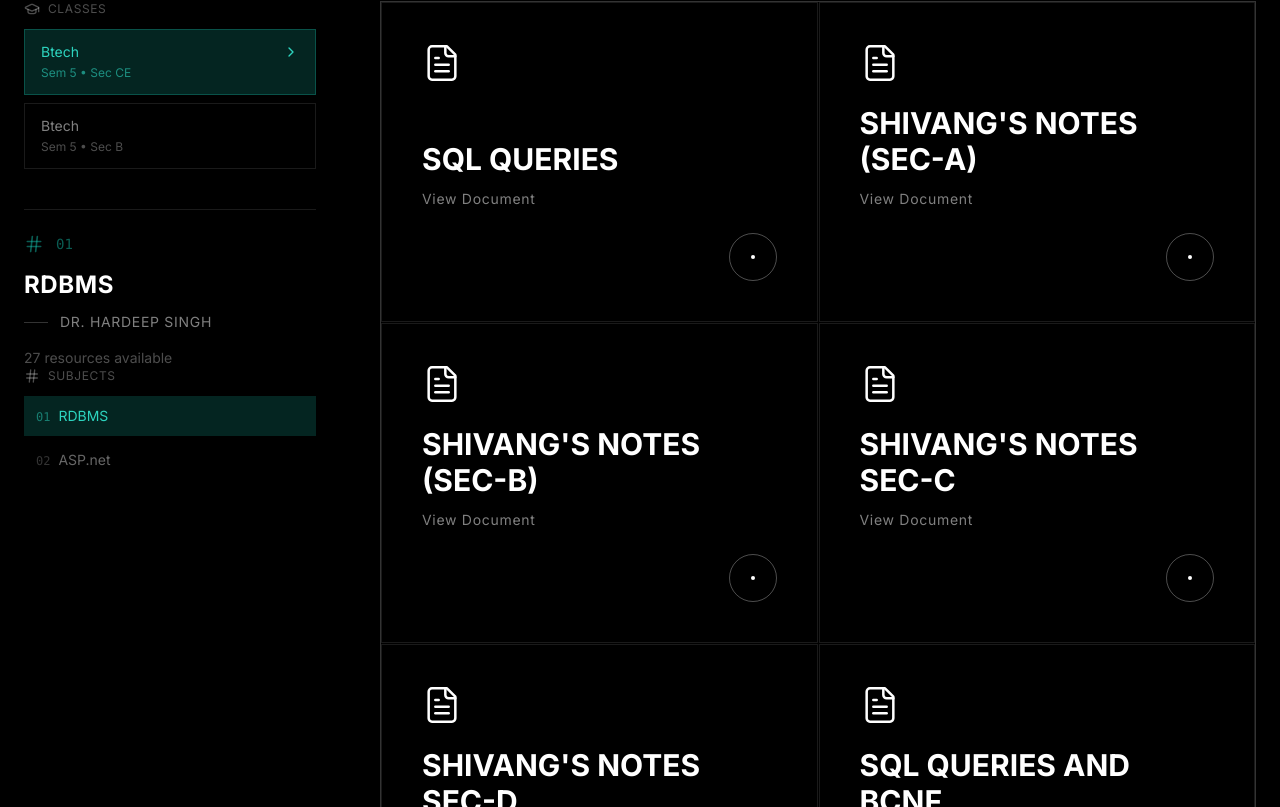
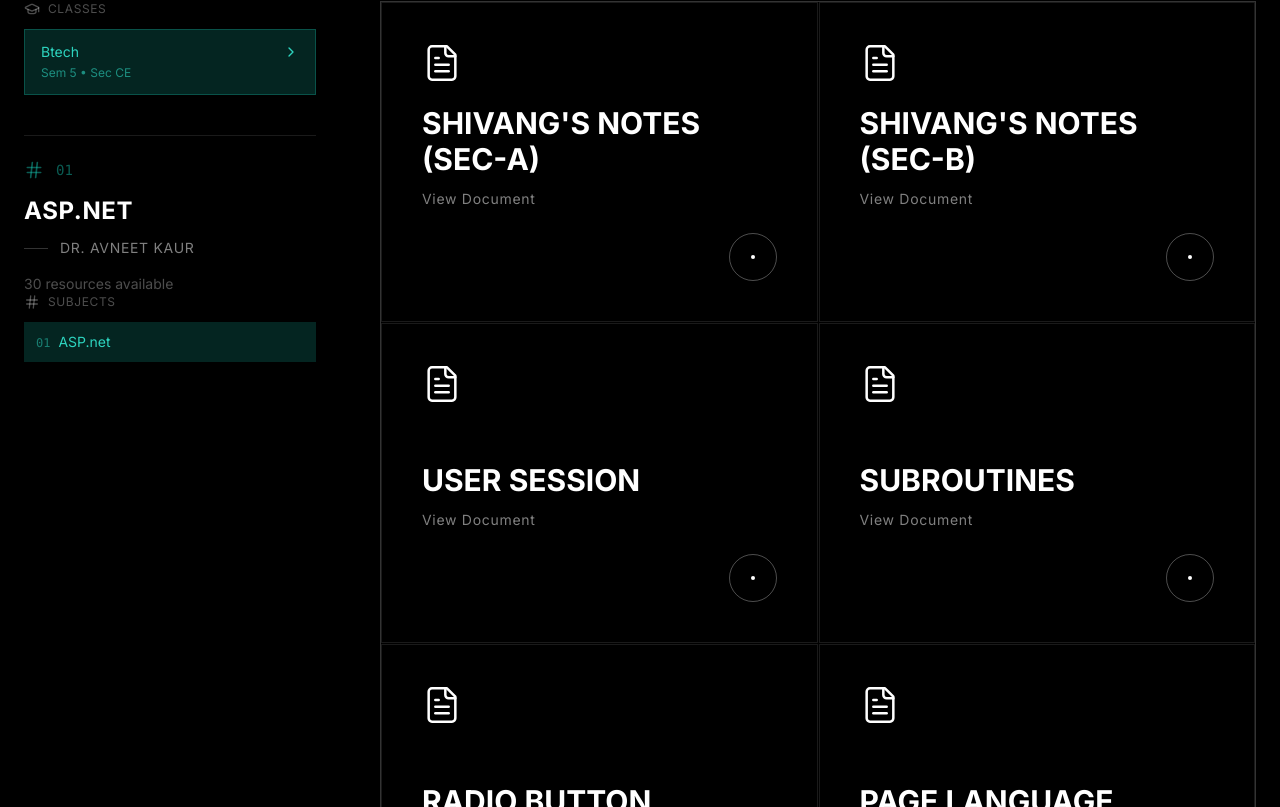
Before and after one commit to gangasingh007/uni-fe-k72, a React (Vite) app: page /subjects/resources in a window 1280 px wide. Shown: the part 533-1340 px from the top of the page. Built offline with nearby package versions, Linux system fonts and the light colour scheme.

Commit message:
feat : ASp.net notes configured

```diff
--- a/src/data/index.ts
+++ b/src/data/index.ts
@@ -7,213 +7,10 @@ export const resourcesData = {
             "semester": "5",
             "subject": [
                 {
-                    "_id": "68b9a498a40e9fb372a628b1",
-                    "title": "RDBMS",
-                    "subjectTeacher": "Dr. Hardeep Singh",
-                    "resources": [
-                        {
-                            "_id": "68b9a4b0a40e9fb372a628bc",
-                            "title": "SQL queries",
-                            "link": "https://drive.google.com/file/d/1b2FlvJsP4FsiG80Za0ru_2VeQBWfBf6H/view?usp=drive_link",
-                            "type": "Document",
-                            "createdAt": "2025-09-04T14:39:44.041Z"
-                        },
-                        {
-                            "_id": "68be53beb407df568ae59e20",
-                            "title": "Shivang's Notes (Sec-A)",
-                            "link": "https://drive.google.com/file/d/11dwvgI2DkB6az0HBFABAEQUCsNRS-wNm/view?usp=drive_link",
-                            "type": "Document",
-                            "createdAt": "2025-09-08T03:55:42.103Z"
-                        },
-                        {
-                            "_id": "68be53ecb407df568ae59e32",
-                            "title": "Shivang's Notes (Sec-B)",
-                            "link": "https://drive.google.com/file/d/11gnY1dyrAjuPjvVHbQ_yYhlmmO4H1u7i/view?usp=drive_link",
-                            "type": "Document",
-                            "createdAt": "2025-09-08T03:56:28.875Z"
-                        },
-                        {
-                            "_id": "69385da1a00fe6926602cec3",
-                            "title": "Shivang's Notes Sec-C",
-                            "link": "https://drive.google.com/file/d/11WcA7iiiqW4mcnUjj6uiG0uugdGpclR0/view?usp=drive_link",
-                            "type": "Document",
-                            "createdAt": "2025-12-09T17:34:25.873Z"
-                        },
-                        {
-                            "_id": "69385dd3a00fe6926602ceca",
-                            "title": "Shivang's Notes Sec-D",
-                            "link": "https://drive.google.com/file/d/11Yvjg2ILKB-9xZIEE8AWNaoYIbCQFVKs/view?usp=drive_link",
-                            "type": "Document",
-                            "createdAt": "2025-12-09T17:35:15.885Z"
-                        },
-                        {
-                            "_id": "69183ed244dccb50d948d7e4",
-                            "title": "SQL queries and BCNF",
-                            "link": "https://docs.google.com/presentation/d/1LM1HJ9qS6J9cRN2XPxpB_2b0FmT136Zn/edit?usp=drive_link&ouid=101070998960209493258&rtpof=true&sd=true",
-                            "type": "Document",
-                            "createdAt": "2025-11-15T08:50:26.283Z"
-                        },
-                         {
-                            "_id": "68d3a7f881a1f08520a30dd9",
-                            "title": "3NF",
-                            "link": "https://drive.google.com/file/d/1aQKbmcebKP8GtwY-WWfvQge4ysAf50tH/view?usp=drive_link",
-                            "type": "Document",
-                            "createdAt": "2025-09-24T08:12:40.504Z"
-                        },
-                        {
-                            "_id": "68d3a82181a1f08520a30de3",
-                            "title": "ANSI SPARC Architecture Schema",
-                            "link": "https://drive.google.com/file/d/1XW5HSJkOYZYpvOqW_uvVx1XeJfiZvWrL/view?usp=drive_link",
-                            "type": "Document",
-                            "createdAt": "2025-09-24T08:13:21.943Z"
-                        },
-                        {
-                            "_id": "68d3a83081a1f08520a30ded",
-                            "title": "BCNF, 4NF, 5NF",
-                            "link": "https://drive.google.com/file/d/19x8aRDz-QEQEjXKNC_NTCEPQGZ-GfVQi/view?usp=drive_link",
-                            "type": "Document",
-                            "createdAt": "2025-09-24T08:13:36.071Z"
-                        },
-                        {
-                            "_id": "68d3a84681a1f08520a30df7",
-                            "title": "ER Model",
-                            "link": "https://drive.google.com/file/d/1Lo21fASqxCOo4s2spAX9AyidxcKIJxjn/view?usp=drive_link",
-                            "type": "Document",
-                            "createdAt": "2025-09-24T08:13:58.389Z"
-                        },
-                        {
-                            "_id": "68d3a85481a1f08520a30e01",
-                            "title": "Integrity",
-                            "link": "https://drive.google.com/file/d/1_EHji1_KU0DdNYwxcQd5rziqGvYsU3qL/view?usp=drive_link",
-                            "type": "Document",
-                            "createdAt": "2025-09-24T08:14:12.628Z"
-                        },
-                        {
-                            "_id": "68d3a87081a1f08520a30e0b",
-                            "title": "Introduction to SQL upto indexes",
-                            "link": "https://drive.google.com/file/d/1Q0GbtT5Cs7dcsu5pOmIRNXamVxxGAdtR/view?usp=drive_link",
-                            "type": "Document",
-                            "createdAt": "2025-09-24T08:14:40.786Z"
-                        },
-                        {
-                            "_id": "68d3a88281a1f08520a30e15",
-                            "title": "Keys in RDBMS",
-                            "link": "https://drive.google.com/file/d/1q5Q-tg5iteQq8AsSzHac2ezZaRXqZQra/view?usp=drive_link",
-                            "type": "Document",
-                            "createdAt": "2025-09-24T08:14:58.784Z"
-                        },
-                        {
-                            "_id": "68d3a89181a1f08520a30e1f",
-                            "title": "Normalization",
-                            "link": "https://drive.google.com/file/d/1sJ58efK7F562vQovvusmkTkMCZcUysRu/view?usp=drive_link",
-                            "type": "Document",
-                            "createdAt": "2025-09-24T08:15:13.324Z"
-                        },
-                        {
-                            "_id": "68d3a8ae81a1f08520a30e29",
-                            "title": "Relational Algebra and Relational Calculus",
-                            "link": "https://drive.google.com/file/d/1bd-ntV7Wy8Vqg0A5Cs9qnmDteSrlpvER/view?usp=drive_link",
-                            "type": "Document",
-                            "createdAt": "2025-09-24T08:15:42.715Z"
-                        },
-                        {
-                            "_id": "68d3a8bd81a1f08520a30e33",
-                            "title": "Relational Algebra",
-                            "link": "https://drive.google.com/file/d/1VEwvfDlmrbYnYC43Hptz2kMtLJbyc30b/view?usp=drive_link",
-                            "type": "Document",
-                            "createdAt": "2025-09-24T08:15:57.689Z"
-                        },
-                        {
-                            "_id": "68d3a8cd81a1f08520a30e3d",
-                            "title": "Relational Calculus",
-                            "link": "https://drive.google.com/file/d/1phDSwZr-0GJkHrh0_Wsfx75RhfjI2ntu/view?usp=drive_link",
-                            "type": "Document",
-                            "createdAt": "2025-09-24T08:16:13.942Z"
-                        },
-                        {
-                            "_id": "68d3a8e181a1f08520a30e47",
-                            "title": "Relational Data Model",
-                            "link": "https://drive.google.com/file/d/1VctyW6qpte8o7nj-YOdXZRk16OGbKhdd/view?usp=drive_link",
-                            "type": "Document",
-                            "createdAt": "2025-09-24T08:16:33.207Z"
-                        },
-                        {
-                            "_id": "68d3a8fe81a1f08520a30e51",
-                            "title": "Section-A upto DBA",
-                            "link": "https://drive.google.com/file/d/1g5kUZ6s_gz8tcqdEeiTANxLtEOTl52v1/view?usp=sharing",
-                            "type": "Document",
-                            "createdAt": "2025-09-24T08:17:02.219Z"
-                        },
-                        {
-                            "_id": "68d3a90e81a1f08520a30e5b",
-                            "title": "SQL Queries Examples",
-                            "link": "https://drive.google.com/file/d/11rZJykV6lwwDuAGPEwUfea6OtLwY8duj/view?usp=drive_link",
-                            "type": "Document",
-                            "createdAt": "2025-09-24T08:17:18.113Z"
-                        },
-                        {
-                            "_id": "69384dc9a00fe6926602ce8c",
-                            "title": "Section-C Query Optimization",
-                            "link": "https://drive.google.com/file/d/195xVhSK2dWdZxWCROAnIVjUhgkzT9qmG/view?usp=sharing",
-                            "type": "Document",
-                            "createdAt": "2025-12-09T16:26:49.662Z"
-                        },
-                        {
-                            "_id": "69384df8a00fe6926602ce93",
-                            "title": "Query decomposition and role of relational algebra",
-                            "link": "https://drive.google.com/file/d/1RFoXL2HChsIL_w-2mAU27DHJP7oshFq_/view?usp=drive_link",
-                            "type": "Document",
-                            "createdAt": "2025-12-09T16:27:36.401Z"
-                        },
-                        {
-                            "_id": "69384e2ca00fe6926602ce9a",
-                            "title": "Created Sorted Procedures",
-                            "link": "https://drive.google.com/file/d/1HPVmLb58SNqSomQG3qgvogRt31-n0H1r/view?usp=drive_link",
-                            "type": "Document",
-                            "createdAt": "2025-12-09T16:28:28.902Z"
-                        },
-                        {
-                            "_id": "69384e4aa00fe6926602cea1",
-                            "title": "Intro to SQl upto Indexes",
-                            "link": "https://drive.google.com/file/d/1Ux2VWooVMxyhK6jB2eAlFG0qaLZFBnmA/view?usp=drive_link",
-                            "type": "Document",
-                            "createdAt": "2025-12-09T16:28:58.583Z"
-                        },
-                        {
-                            "_id": "69384e5ea00fe6926602cea8",
-                            "title": "Advanced SQL",
-                            "link": "https://drive.google.com/file/d/1OpehIcmjkaryCMBMssjqyz9DBEc8EpT_/view?usp=drive_link",
-                            "type": "Document",
-                            "createdAt": "2025-12-09T16:29:18.681Z"
-                        },
-                        {
-                            "_id": "69384ee9a00fe6926602ceb2",
-                            "title": "SQl",
-                            "link": "https://drive.google.com/file/d/1KXuAt64d7FLElsf5W5qACzZJuSFj8U2n/view?usp=drive_link",
-                            "type": "Document",
-                            "createdAt": "2025-12-09T16:31:37.538Z"
-                        },
-                        {
-                            "_id": "69384efda00fe6926602ceb9",
-                            "title": "Section-D complete",
-                            "link": "https://drive.google.com/file/d/1Y6eeatQqK9LeHA7HQjcR3YBSI8npncRG/view?usp=drive_link",
-                            "type": "Document",
-                            "createdAt": "2025-12-09T16:31:57.365Z"
-                        }
-                    ]
-                },
-                {
                     "_id": "68bdb9a3a0c778edac25cfa1",
                     "title": "ASP.net",
                     "subjectTeacher": "Dr. Avneet Kaur",
                     "resources": [
-                        {
-                            "_id": "68bdc215a0c778edac25d0ed",
-                            "title": "ASP.net Playlist",
-                            "link": "https://youtube.com/playlist?list=PLMoluEXvWXK6Q1h-5vVX4tzX7-O2FdgZA&si=ZHowq6r-UUufvv3h",
-                            "type": "Yt-Link",
-                            "createdAt": "2025-09-07T17:34:13.888Z"
-                        },
                         {
                             "_id": "68be52b8b407df568ae59de7",
                             "title": "Shivang's Notes (Sec-A)",
@@ -228,43 +25,6 @@ export const resourcesData = {
                             "type": "Document",
                             "createdAt": "2025-09-08T03:51:52.962Z"
                         },
-                        {
-                            "_id": "68d6f51846b0ab98d1568670",
-                            "title": "ASP.net Section-A (Complete)",
-                            "link": "https://drive.google.com/file/d/1Nz9GjGxeWzYIq01Xk3VlYD8VCLTk1ZvZ/view?usp=drive_link",
-                            "type": "Document",
-                            "createdAt": "2025-09-26T20:18:32.328Z"
-                        },
-                        {
-                            "_id": "68d79e9ba064df0b1850abd0",
-                            "title": "Sec-A detailed notes",
-                            "link": "https://drive.google.com/file/d/1rw25tyMmTM5b6ROzwZJFQu9bCZX8ipxi/view?usp=drive_link",
-                            "type": "Document",
-                            "createdAt": "2025-09-27T08:21:47.477Z"
-                        }
-                    ]
-                },
-            ]
-        },
-        {
-            "_id": "68b9b2faa40e9fb372a62902",
-            "courseName": "Btech",
-            "section": "B",
-            "semester": "5",
-            "subject": [
-                {
-                    "_id": "68c17171cb3b0dd6c35ef0ef",
-                    "title": "RDBMS",
-                    "subjectTeacher": "Er. Aditika",
-                    "resources": [
-
-                    ]
-                },
-                {
-                    "_id": "68c800a9ef7615d03a018a42",
-                    "title": "ASP.net",
-                    "subjectTeacher": "Dr. Veerawali Behal",
-                    "resources": [
                         {
                             "_id": "68d050b606664c694bf8662a",
                             "title": "User Session",
@@ -362,10 +122,108 @@ export const resourcesData = {
                             "link": "https://docs.google.com/document/d/1XliKQU3xoAIf0ezwbWHtCh0ZZp0x7SRG/edit?usp=drive_link&ouid=101070998960209493258&rtpof=true&sd=true",
                             "type": "Document",
                             "createdAt": "2025-09-21T19:28:59.992Z"
+                        },
+                         {
+                            "_id": "693d394c008cbd721dc8afe3",
+                            "title": "Page life Cycle",
+                            "link": "https://drive.google.com/file/d/1v4VaE-JqABivQGI-G072o27xwBvDb5bN/view?usp=drive_link",
+                            "type": "Document",
+                            "createdAt": "2025-12-13T10:00:44.319Z"
+                        },
+                        {
+                            "_id": "693d3977008cbd721dc8afea",
+                            "title": "Page Events",
+                            "link": "https://drive.google.com/file/d/1Ant9NR6YHxhjCnoNj-Wy1PEAowtsYhkn/view?usp=drive_link",
+                            "type": "Document",
+                            "createdAt": "2025-12-13T10:01:27.421Z"
+                        },
+                        {
+                            "_id": "693d3990008cbd721dc8aff1",
+                            "title": "Scope of Events",
+                            "link": "https://drive.google.com/file/d/10hQRwYb-0Xy1-mJvIlKV4N0AhJP0uZ1c/view?usp=drive_link",
+                            "type": "Document",
+                            "createdAt": "2025-12-13T10:01:52.815Z"
+                        },
+                        {
+                            "_id": "693d39a4008cbd721dc8aff8",
+                            "title": "CAS",
+                            "link": "https://drive.google.com/file/d/1SoRN-U--dBVcKDOt-ql3b-jQByzqLqQk/view?usp=drive_link",
+                            "type": "Document",
+                            "createdAt": "2025-12-13T10:02:12.929Z"
+                        },
+                        {
+                            "_id": "693d39b8008cbd721dc8afff",
+                            "title": "Cookies",
+                            "link": "https://docs.google.com/document/d/1cVTaeG8Jo-xnYOrvkx9zMiN0iAsDucLa/edit?usp=drive_link&ouid=101070998960209493258&rtpof=true&sd=true",
+                            "type": "Document",
+                            "createdAt": "2025-12-13T10:02:32.341Z"
+                        },
+                        {
+                            "_id": "693d39cd008cbd721dc8b006",
+                            "title": "Database Connection",
+                            "link": "https://drive.google.com/file/d/1tJ-unbgMiMgMdL3vJ07LhO7_rBI-N06T/view?usp=drive_link",
+                            "type": "Document",
+                            "createdAt": "2025-12-13T10:02:53.541Z"
+                        },
+                        {
+                            "_id": "693d39e1008cbd721dc8b00d",
+                            "title": "Auth and Authorization",
+                            "link": "https://drive.google.com/file/d/1u53rfrUuCceDboNPdKJY_Ry7ZErCBQ-b/view?usp=drive_link",
+                            "type": "Document",
+                            "createdAt": "2025-12-13T10:03:13.695Z"
+                        },
+                        {
+                            "_id": "693d3a0f008cbd721dc8b014",
+                            "title": "SQL Data Source",
+                            "link": "https://drive.google.com/file/d/1AaOnDyq7AUCwlF58RCkCfl7Wsad_cTBv/view?usp=sharing",
+                            "type": "Document",
+                            "createdAt": "2025-12-13T10:03:59.016Z"
+                        },
+                        {
+                            "_id": "693d3a2d008cbd721dc8b01b",
+                            "title": "Role Based Security",
+                            "link": "https://drive.google.com/file/d/1PtaLQUxhCM4kcT405Z0dHaeI6bK-pBfs/view?usp=drive_link",
+                            "type": "Document",
+                            "createdAt": "2025-12-13T10:04:29.983Z"
+                        },
+                        {
+                            "_id": "693d3a53008cbd721dc8b022",
+                            "title": "OOPS",
+                            "link": "https://drive.google.com/file/d/1lN_bOmwbl6i0yTlBP6Tt5essIQCFDp77/view?usp=drive_link",
+                            "type": "Document",
+                            "createdAt": "2025-12-13T10:05:07.729Z"
+                        },
+                        {
+                            "_id": "693d3a6e008cbd721dc8b029",
+                            "title": "GridView",
+                            "link": "https://drive.google.com/file/d/1C5Q90rnMD48vKZXLs09as6n-bu9si9fi/view?usp=drive_link",
+                            "type": "Document",
+                            "createdAt": "2025-12-13T10:05:34.913Z"
+                        },
+                        {
+                            "_id": "693d3a7d008cbd721dc8b030",
+                            "title": "OOPS-2",
+                            "link": "https://drive.google.com/file/d/1beNXbWhm8JXtDbQWPCEGoQGVChzWEcYz/view?usp=drive_link",
+                            "type": "Document",
+                            "createdAt": "2025-12-13T10:05:49.359Z"
+                        },
+                        {
+                            "_id": "693d3a93008cbd721dc8b037",
+                            "title": "Repeater Control",
+                            "link": "https://drive.google.com/file/d/1Bm4BFvq3LFJ5KY9Gd2FGt0DtA5A6s7Al/view?usp=drive_link",
+                            "type": "Document",
+                            "createdAt": "2025-12-13T10:06:11.888Z"
+                        },
+                        {
+                            "_id": "693d3ab6008cbd721dc8b03e",
+                            "title": "Web Config",
+                            "link": "https://drive.google.com/file/d/1McvEre-oOZenyW1ccEZCe2GSWPySotEX/view?usp=drive_link",
+                            "type": "Document",
+                            "createdAt": "2025-12-13T10:06:46.089Z"
                         }
                     ]
-                }
+                },
             ]
-        }
+        },
     ]
-}
+};
```
